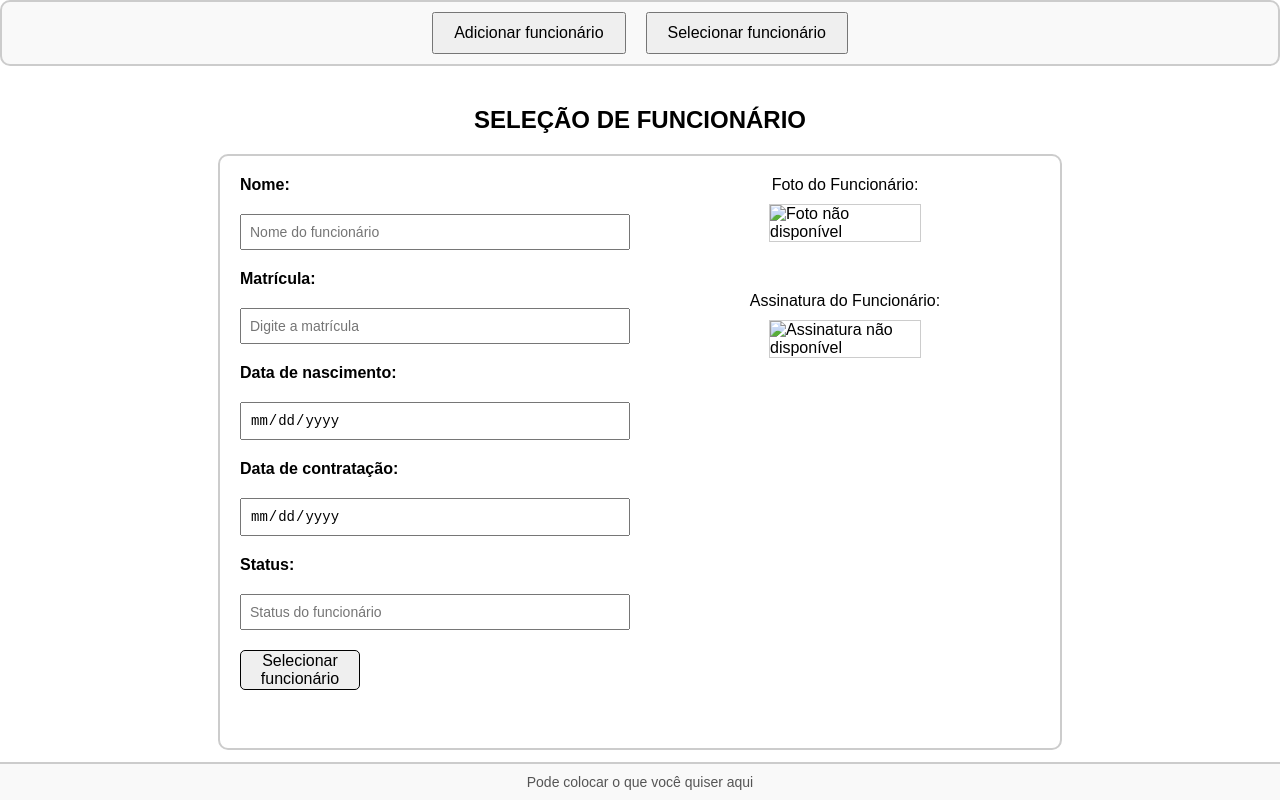
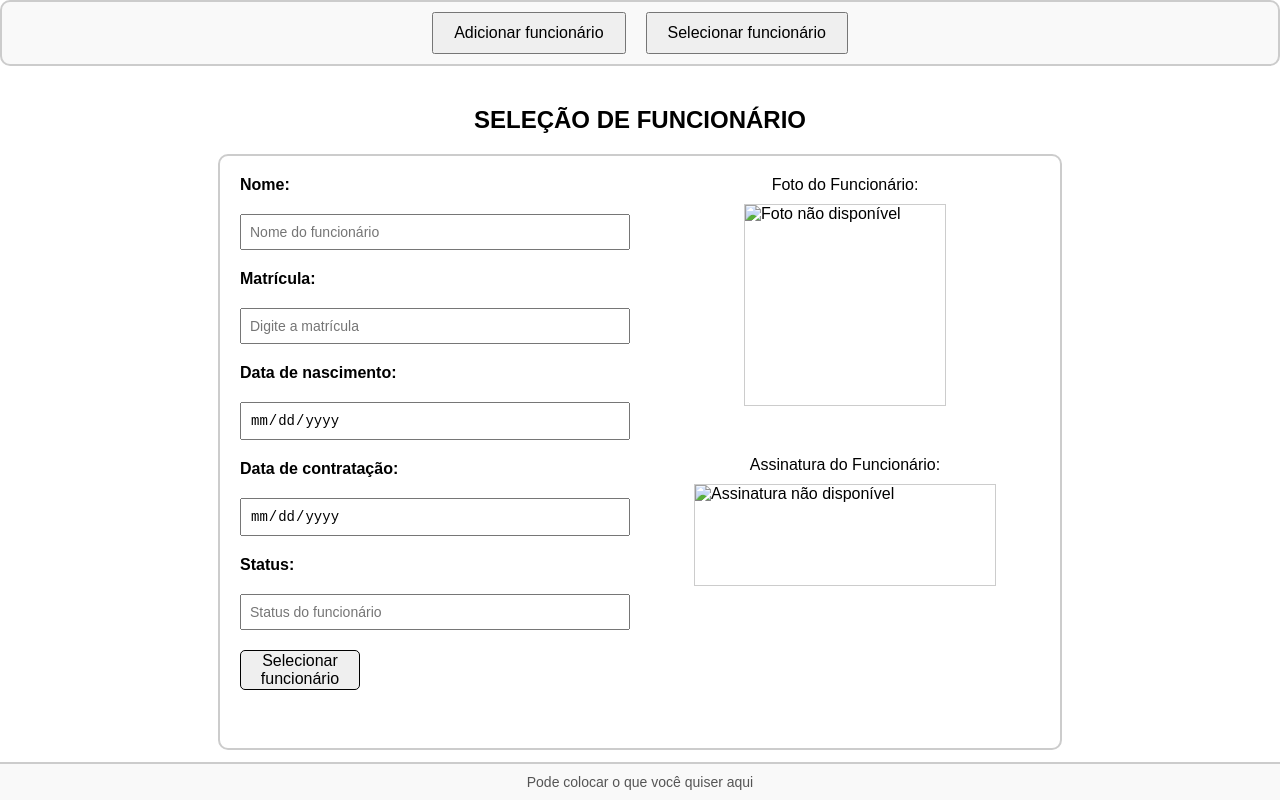
Before and after one commit to paulovarrone/CadastrosFuncionario, a Flask app: page /selecionar in a window 1280 px wide. Run offline with Flask 3, Linux system fonts and the light colour scheme.

Commit message:
removendo style do html

```diff
--- a/templates/select.html
+++ b/templates/select.html
@@ -40,18 +40,18 @@
         <div class="photo-container">
           <label>Foto do Funcionário:</label>
           {% if pessoa and pessoa.foto %}
-            <img id="imgFoto" src="{{ pessoa.foto }}" alt="Foto do funcionário" style="max-width: 150px; height: auto;">
+            <img id="imgFoto" src="{{ pessoa.foto }}" alt="Foto do funcionário" >
           {% else %}
-            <img id="imgFoto" src="" alt="Foto não disponível" style="max-width: 150px; height: auto;">
+            <img id="imgFoto" src="" alt="Foto não disponível" >
           {% endif %}
         </div>
 
         <div class="photo-container">
           <label>Assinatura do Funcionário:</label>
           {% if pessoa and pessoa.assinatura %}
-            <img id="imgAssinatura" src="{{ pessoa.assinatura }}" alt="Assinatura do funcionário" style="max-width: 150px; height: auto;">
+            <img id="imgAssinatura" src="{{ pessoa.assinatura }}" alt="Assinatura do funcionário" >
           {% else %}
-            <img id="imgAssinatura" src="" alt="Assinatura não disponível" style="max-width: 150px; height: auto;">
+            <img id="imgAssinatura" src="" alt="Assinatura não disponível" >
           {% endif %}
         </div>
       </div>
```
